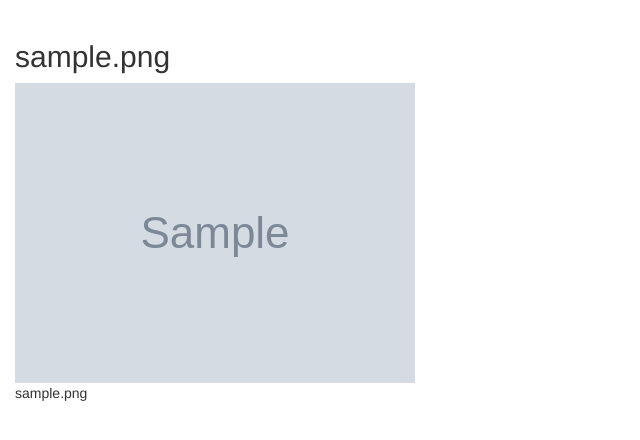
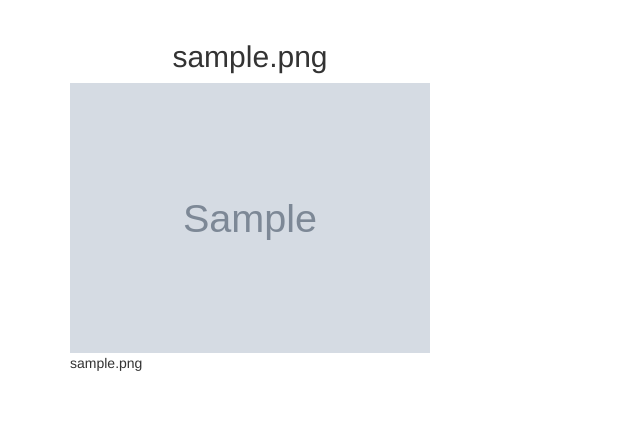
Before and after one commit to Paulwamaria/my-gallery, a Django app: a page that uses mygallery/templates/general_templates/index.html in a window 1280 px wide. Shown: the part 52-492 px from the top of the page, without its empty margins (0-640 px from the left). Run offline with Django 3.2, Linux system fonts and the light colour scheme; tables that the repository leaves empty hold one stand-in row (values such as "Sample post"); grey boxes marked "Sample" are stand-in pictures; some libraries are stand-ins or nearby versions.

Commit message:
Add style to the images

```diff
--- a/mygallery/templates/general_templates/index.html
+++ b/mygallery/templates/general_templates/index.html
@@ -1,16 +1,28 @@
 {% extends 'general_templates/base.html' %}
 
-
+{% load static %}
 {% block content %}
 
 
-{% for post in posts %}
+<div class="container all">
+    <div class="row">
+        {% for post in posts %}
 
-<h2>{{post.image_name}}</h2>
-<img src="{{post.my_image.url}}" alt="Image">
+        <div class="col-md-4">
+            <div class="d-inline-flex">
+                <h2 class="text-center">{{post.image_name}}</h2>
+                <img src="{{post.my_image.url}}" class="img-responsive" id='imag'>
 
-<p>{{post.image_description}}</p>
 
-{% endfor %}
+            </div>
+            <div class="row">
+                <div class="col-md-4">
+                        <p>{{post.image_description |slice:":20"}}</p>
+                </div>
+            </div>
+        </div>
+        {% endfor %}
+    </div>
+</div>
 
 {% endblock %}
```
Also changed, not shown: mygallery/static/css/base.css (added, +9 -0 lines).
